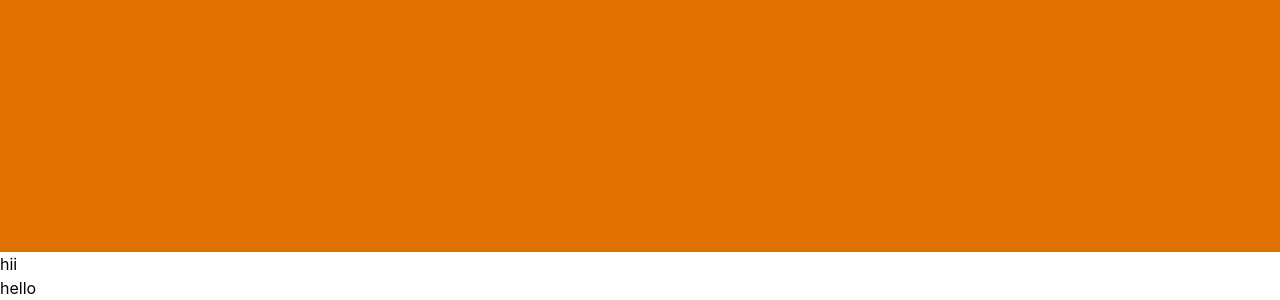
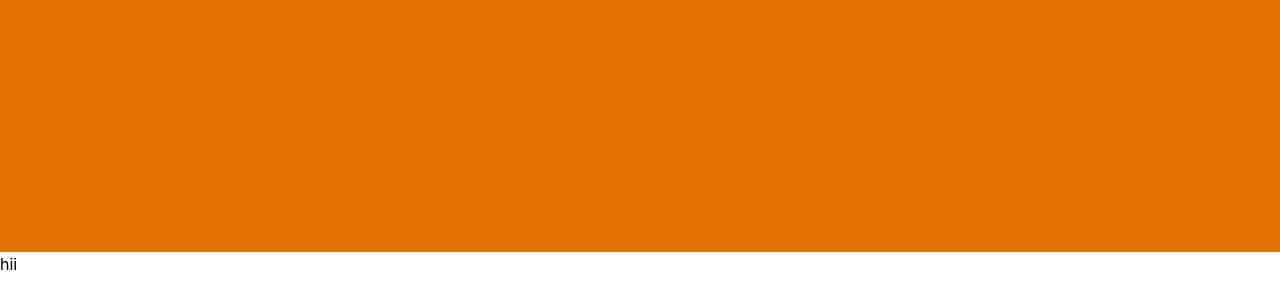
Before and after one commit to Sujalpatil-2007/Practice, a React (Vite) app: page / in a window 1280 px wide. Shown: the part 2948-3248 px from the top of the page. After the commit the page ends 3224 px from the top, so only its background shows below. Built offline with nearby package versions, Linux system fonts and the light colour scheme.

Commit message:
remove hero section data

```diff
--- a/src/App.jsx
+++ b/src/App.jsx
@@ -58,10 +58,6 @@ const App = () => {
         <h1>Contact</h1>
       </div>
       <h1>hii</h1>
-      {/* hero  */}
-      <section>
-        hello
-      </section>
     </>
   );
 };
```
